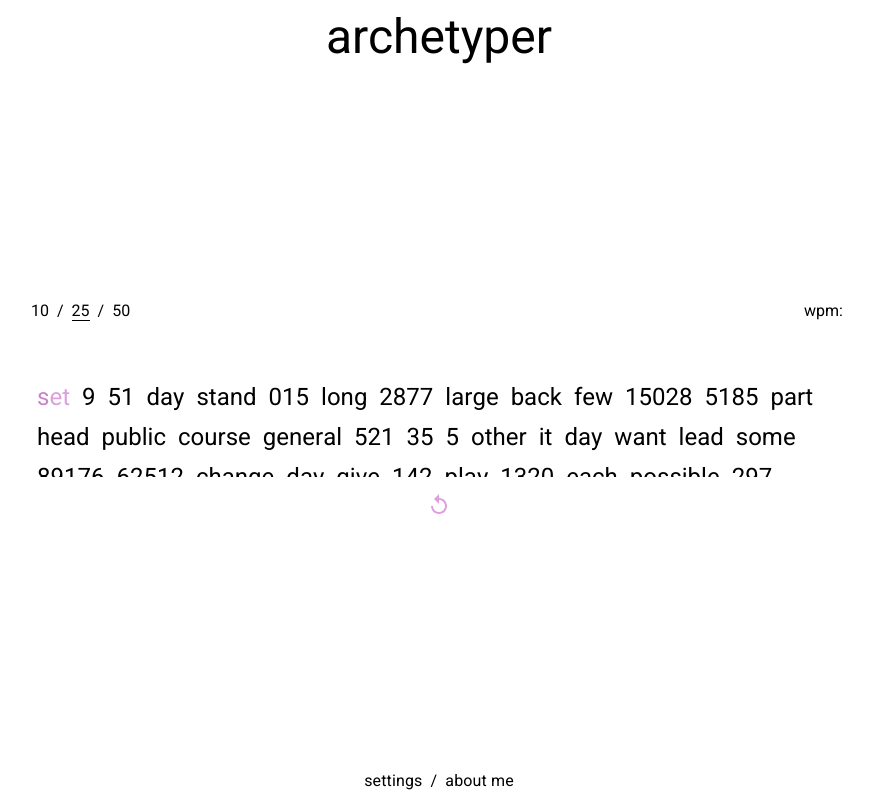
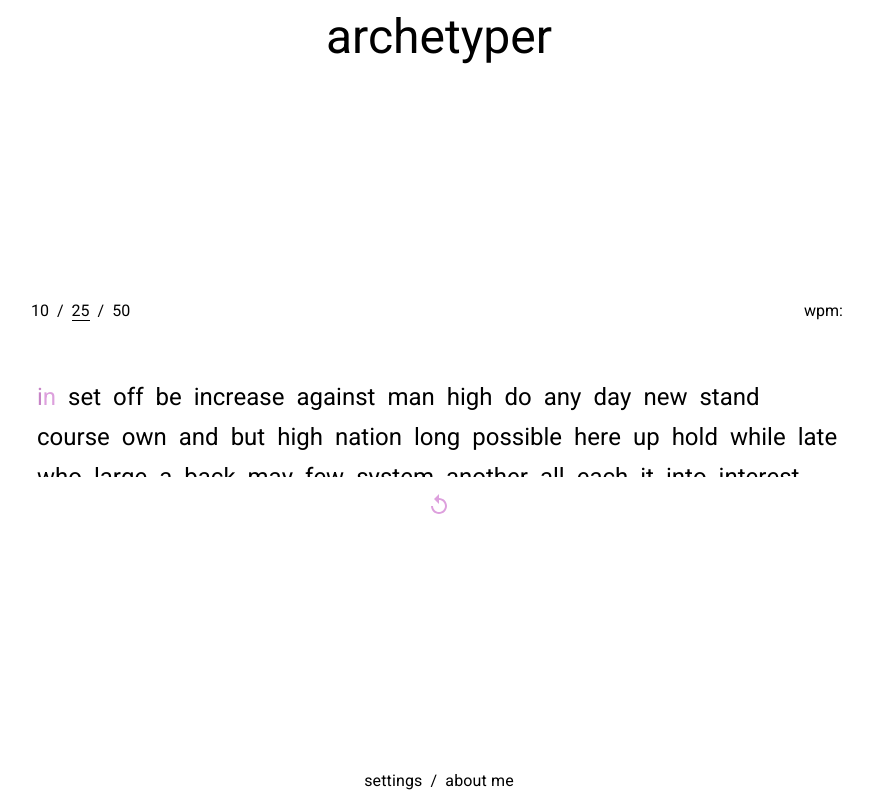
Before and after one commit to nkuek/archetyper, a React (Create React App) app: page / in a window 1280 px wide. Shown: the whole page, without its empty margins (201-1074 px from the left). Built offline with nearby package versions, Linux system fonts and the light colour scheme.

Commit message:
actual num generator

```diff
--- a/src/words.ts
+++ b/src/words.ts
@@ -213,15 +213,7 @@ const randomizeWords = (settings: ISettings) => {
   const { capitalChars, specialChars, numbers } = settings;
   const randomized = [];
   while (randomized.length < maxWords) {
-    let word = '';
-    const shouldAddNumbers = Math.random() > 0.7;
-    if (shouldAddNumbers) {
-      const length = Math.random() * 6;
-      for (let i = 0; i < length; i++) {
-        word += numbersList[Math.floor(Math.random() * 10)];
-      }
-    } else {
-      word = words[Math.floor(Math.random() * 200)];
+    let word = words[Math.floor(Math.random() * 200)];
     if (capitalChars) {
       const shouldCapitalize = Math.random() > 0.6;
       word = shouldCapitalize ? word[0].toUpperCase() + word.slice(1) : word;
@@ -242,6 +234,16 @@ const randomizeWords = (settings: ISettings) => {
         }
       }
     }
+    if (numbers) {
+      const shouldAddNumbers = Math.random() > 0.7;
+      if (shouldAddNumbers) {
+        const length = Math.random() * 6;
+        let number = '';
+        for (let i = 0; i < length; i++) {
+          number += numbersList[Math.floor(Math.random() * 10)];
+        }
+        word = number;
+      }
     }
     randomized.push(word);
   }
```
Lines whose indentation alone changed are shown as unchanged.
